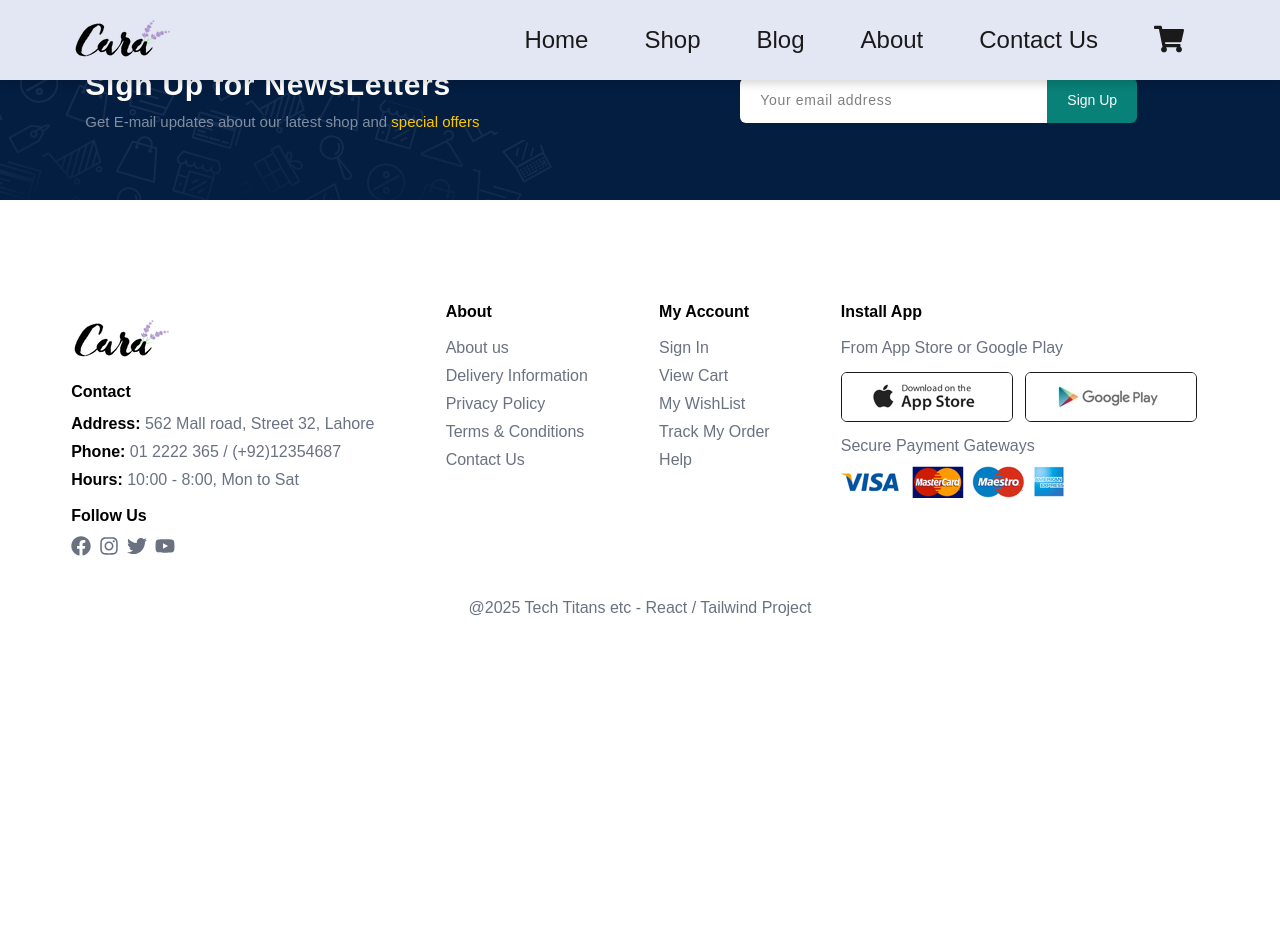
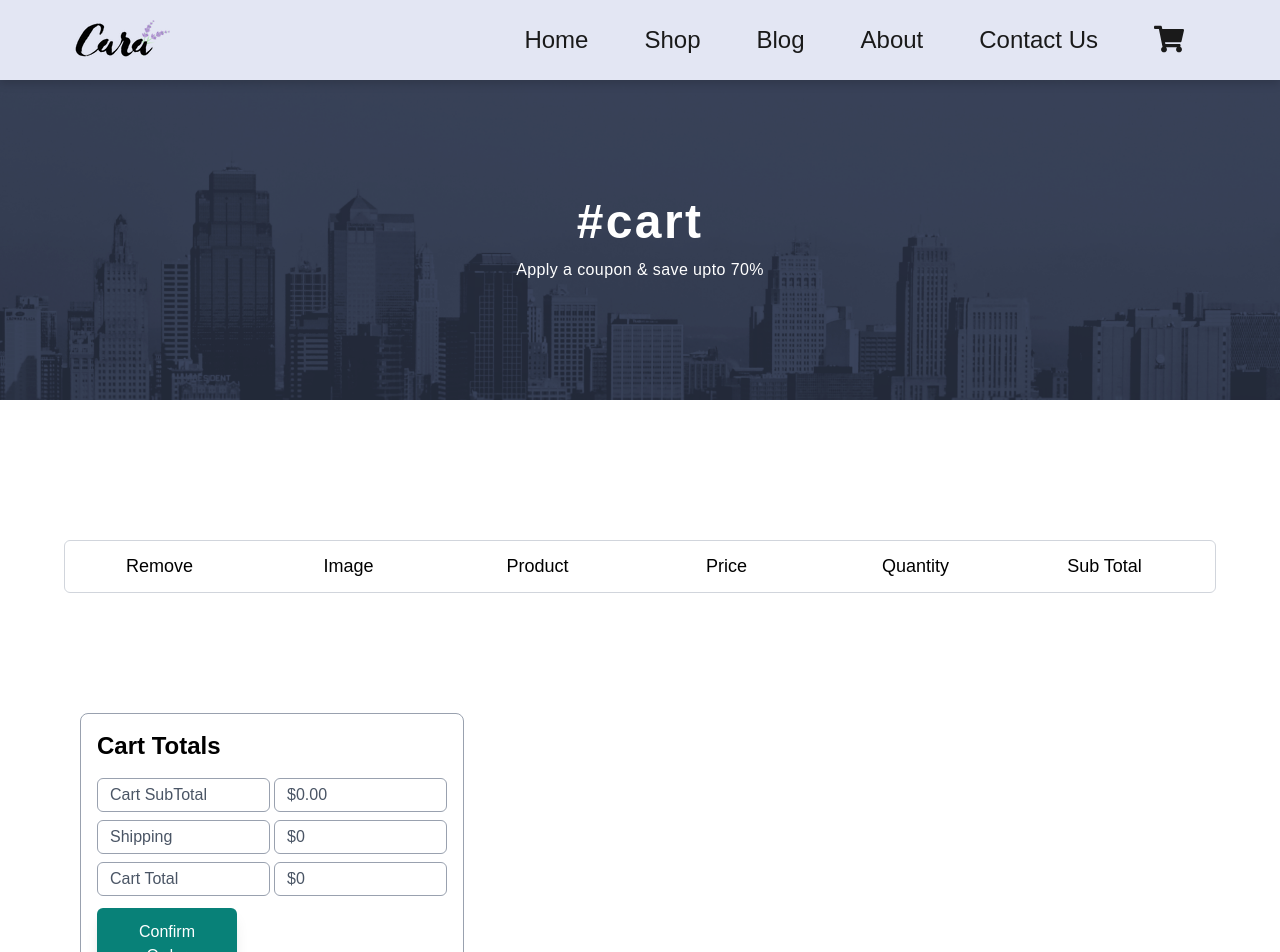
Before and after one commit to BasitAli-Code/Ecommerce-Site, a React (Vite) app: page /cart in a window 1280 px wide. Shown: the top 952 px of the page. Before the commit the page ends 800 px from the top, so only its background shows below. Built offline with nearby package versions, Linux system fonts and the light colour scheme.

Commit message:
Completed cart page

```diff
--- a/src/App.jsx
+++ b/src/App.jsx
@@ -1,34 +1,37 @@
-import React from 'react'
-import { Routes , Route } from 'react-router-dom'
+import React, { Suspense, lazy } from 'react'
+import { Routes, Route } from 'react-router-dom'
 import Header from './components/Header'
-import LandingPage from './pages/LandingPage.jsx'
-import ShopPage from './pages/ShopPage.jsx'
-import AboutPage from './pages/AboutPage.jsx'
-import Blog from './pages/Blog.jsx'
-import ContactPage from './pages/ContactPage.jsx'
-import ProductDetails from './pages/ProductDetails.jsx'
 import NewsLetter from './components/NewsLetter.jsx'
 import Footer from './components/Footer.jsx'
+
+const LandingPage = lazy(() => import('./pages/LandingPage.jsx'))
+const ShopPage = lazy(() => import('./pages/ShopPage.jsx'))
+const AboutPage = lazy(() => import('./pages/AboutPage.jsx'))
+const Blog = lazy(() => import('./pages/Blog.jsx'))
+const ContactPage = lazy(() => import('./pages/ContactPage.jsx'))
+const CartPage = lazy(() => import('./pages/CartPage.jsx'))
+const ProductDetails = lazy(() => import('./pages/ProductDetails.jsx'))
 
 const App = () => {
   return (
     <>
+      <Header />
 
-      <Header/>
-      <Routes>
+      <Suspense fallback={<div className="text-center p-5">Loading...</div>}>
+        <Routes>
+          <Route path="/" element={<LandingPage />} />
+          <Route path="/shop" element={<ShopPage />} />
+          <Route path="/blog" element={<Blog />} />
+          <Route path="/about" element={<AboutPage />} />
+          <Route path="/contactUs" element={<ContactPage />} />
+          <Route path="/cart" element={<CartPage />} />
+          <Route path="/product-details/:id" element={<ProductDetails />} />
+        </Routes>
+      </Suspense>
 
-        <Route path = '/' element = {<LandingPage/>} />
-        <Route path = "/shop" element = {<ShopPage/>} />
-        <Route path = '/blog' element = {<Blog/>} />
-        <Route path = '/about' element = {<AboutPage/>} />
-        <Route path = '/contactUs' element = {<ContactPage/>} />
-        <Route path = '/product-details/:id' element = {<ProductDetails/>} />
-
-      </Routes>
-      <NewsLetter/>
-      <Footer/>
-
-      </>
+      <NewsLetter />
+      <Footer />
+    </>
   )
 }
 
--- a/src/components/Header.jsx
+++ b/src/components/Header.jsx
@@ -27,7 +27,9 @@ const Header = () => {
         <Link to="/blog" className="text-2xl ml-14 transition-all duration-500 text-[#1a1a1a] hover:text-[#088178]">Blog</Link>
         <Link to="/about" className="text-2xl ml-14 transition-all duration-500 text-[#1a1a1a] hover:text-[#088178]">About</Link>
         <Link to="/contactUs" className="text-2xl ml-14 transition-all duration-500 text-[#1a1a1a] hover:text-[#088178]">Contact Us</Link>
-        <FaShoppingCart className="transition-all duration-500 text-[#1a1a1a] hover:text-[#088178] cursor-pointer text-3xl ml-14 mr-6" />
+        <Link to = "/cart" >
+          <FaShoppingCart className="transition-all duration-500 text-[#1a1a1a] hover:text-[#088178] cursor-pointer text-3xl ml-14 mr-6" />
+        </Link>
       </div>
 
       <div onClick = { changeMenuState } className='block md:hidden'>
--- /dev/null
+++ b/src/pages/CartPage.jsx
@@ -0,0 +1,114 @@
+import React, { useContext } from 'react'
+import { FaPlus, FaMinus, FaTimes } from "react-icons/fa";
+import { CartContext } from '../CartContext';
+import TopImage from '../components/TopImage'
+
+const CartPage = () => {
+
+  const { cart , increaseQuantity , decreaseQuantity , addToCart , removeFromCart } = useContext(CartContext);
+
+  const totalPrice = cart.reduce((acc , product)=> acc + ( product.quantity * product.price) , 0 );
+
+  const shippingCost = Math.floor(Math.random() * 21) + 10;
+
+  return (
+   <>
+    <TopImage
+        imageSrc="/images/banner.png"
+        mainHeading="#cart"
+        subText="Apply a coupon & save upto 70%"
+      />
+
+ <div className="w-full h-auto flex flex-col justify-center items-center overflow-x-auto">
+  {/* Inner container with fixed minimum width for scrolling */}
+  <div className="min-w-[1000px] md:w-[90%]">
+
+    {/* Header Row */}
+    <div className="mt-15 mb-5 pl-75 md:pl-0 grid grid-cols-6 items-center border border-gray-300 rounded-md px-4 py-3 text-center">
+      <p className="text-black font-[500] text-[18px]">Remove</p>
+      <p className="text-black font-[500] text-[18px]">Image</p>
+      <p className="text-black font-[500] text-[18px]">Product</p>
+      <p className="text-black font-[500] text-[18px]">Price</p>
+      <p className="text-black font-[500] text-[18px]">Quantity</p>
+      <p className="text-black font-[500] text-[18px]">Sub Total</p>
+    </div>
+
+    {/* Product Rows */}
+    <div className="mb-15">
+      {cart.map((product, index) => (
+        <div
+          key={product.id || index}
+          className="border border-gray-300 grid grid-cols-6 items-center px-4 py-3 text-center rounded-md mb-2 pl-75 md:pl-0"
+        >
+          <button onClick={() => removeFromCart(product)}>
+            <FaTimes className="text-gray-500 text-xl cursor-pointer hover:text-black mx-auto" />
+          </button>
+
+          <img
+            className="h-30 mx-auto"
+            src={product.src}
+            alt="product-image"
+          />
+
+          <p className="text-gray-500">{product.name}</p>
+
+          <p className="text-gray-500">${product.price}</p>
+
+          <div className="flex items-center justify-center gap-3">
+            <button onClick={() => decreaseQuantity(product)}>
+              <FaMinus className="text-gray-500 text-xl cursor-pointer hover:text-black" />
+            </button>
+            <span className="text-gray-700 font-[500]">{product.quantity}</span>
+            <button onClick={() => increaseQuantity(product)}>
+              <FaPlus className="text-gray-500 text-xl cursor-pointer hover:text-black" />
+            </button>
+          </div>
+
+          <p className="text-gray-500">
+            ${(product.price * product.quantity).toFixed(2)}
+          </p>
+        </div>
+      ))}
+    </div>
+  </div>
+</div>
+
+
+    <div className="ml-4 md:ml-20 border border-gray-400 my-15 px-4 rounded-lg py-4 md:w-[30%] h-auto w-[90%] flex flex-col">
+        <h3 className='text-2xl mb-4 text-black font-[600]'>Cart Totals</h3>
+        <div className="flex gap-1 mb-2">
+            <div className="rounded-md text-gray-600 w-[50%]  px-3 py-1 border border-gray-400">
+                Cart SubTotal
+            </div>
+            <div className="rounded-md text-gray-600 w-[50%]  px-3 py-1 border border-gray-400">
+                ${totalPrice.toFixed(2)}
+            </div>
+        </div>
+            <div className="flex gap-1 mb-2">
+            <div className="rounded-md text-gray-600 w-[50%] px-3 py-1 border border-gray-400">
+                Shipping
+            </div>
+            <div className="rounded-md text-gray-600 w-[50%] px-3 py-1 border border-gray-400">
+             ${ totalPrice === 0 ? 0 : shippingCost}
+            </div>
+        </div>
+                <div className="flex gap-1 mb-2">
+            <div className="rounded-md text-gray-600 w-[50%] px-3 py-1 border border-gray-400">
+                Cart Total
+            </div>
+            <div className="rounded-md text-gray-600 w-[50%] px-3 py-1 border border-gray-400">
+                ${totalPrice === 0 ? 0 : (totalPrice + shippingCost).toFixed(2)}
+            </div>
+        </div>
+
+        <button className="transition-all my-1 md:w-[40%] w-[70%] duration-300 bg-[#088178] text-[#fff] cursor-pointer rounded-md shadow-lg px-6 py-3"
+        >
+            Confirm Order
+        </button>
+
+    </div>
+    </>
+  )
+}
+
+export default CartPage
--- a/src/pages/ProductDetails.jsx
+++ b/src/pages/ProductDetails.jsx
@@ -8,7 +8,7 @@ const ProductDetails = () => {
 
   const [size , setSize] = useState("medium");
   const { id } = useParams();
-  const { cart , setCart , addToCart , removeFromCart } = useContext(CartContext);
+  const { addToCart , removeFromCart } = useContext(CartContext);
   const [ isActive , setIsActive] = useState(false);
   const [quantity, setQuantity] = useState(1);
 
@@ -75,7 +75,6 @@ const ProductDetails = () => {
               ()=>{
                 isActive ? removeFromCart(product) : addToCart({...product , size , quantity });
                 setIsActive(!isActive);
-                console.log(cart);
               }
             }>
               { isActive ? "Remove from Cart" : "Add to Cart"}
```
